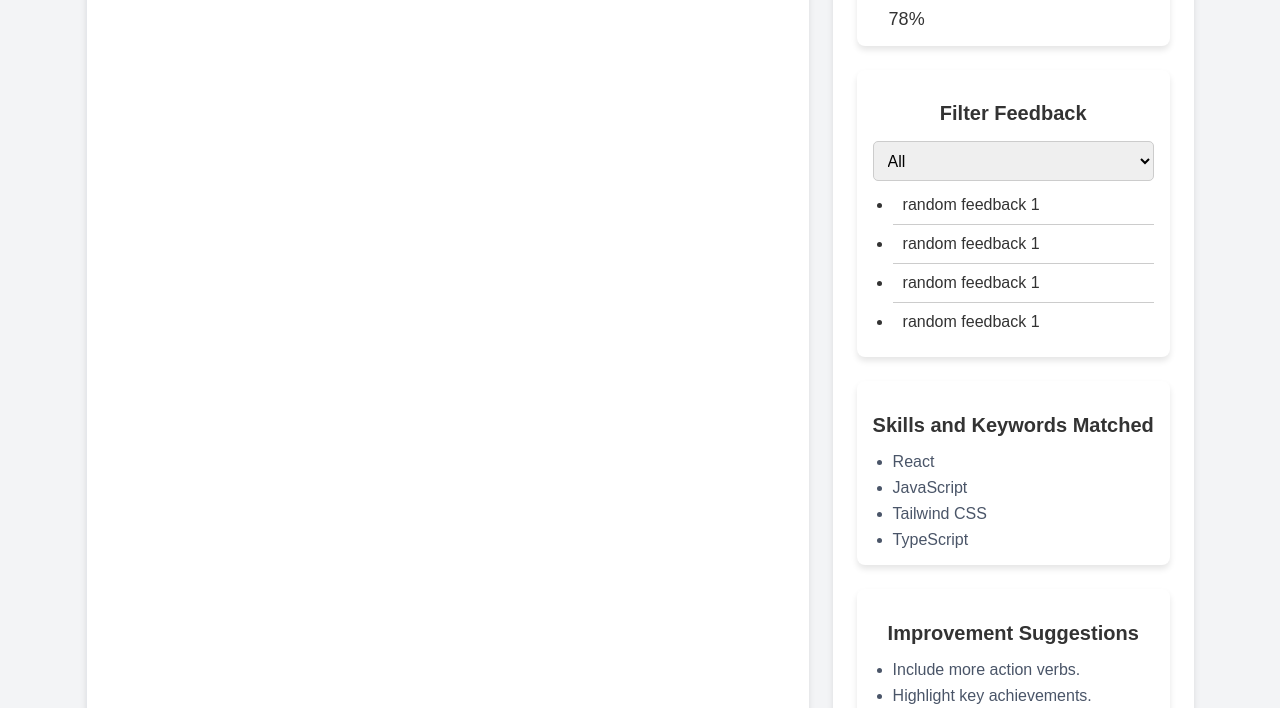
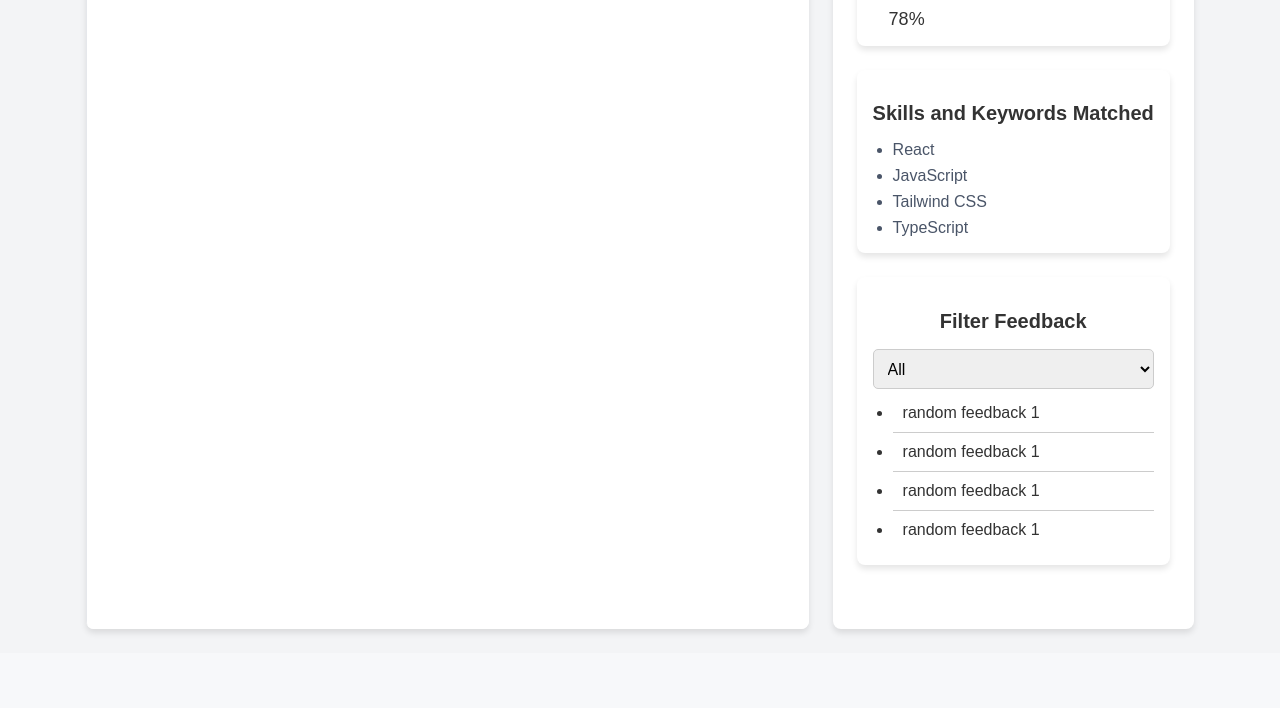
Before and after one commit to BrianOat/resume_analyzer, a React (Create React App) app in the folder frontend/: page /dashboard in a window 1280 px wide. Shown: the part 244-952 px from the top of the page. After the commit the page ends 897 px from the top, so only its background shows below. Built offline with nearby package versions, Linux system fonts and the light colour scheme; sample sign-in values are in the browser's storage.

Commit message:
removed improvementsuggestions component from displaying

```diff
--- a/frontend/src/components/dashboard/Dashboard.tsx
+++ b/frontend/src/components/dashboard/Dashboard.tsx
@@ -22,9 +22,8 @@ const Dashboard = () => {
         <div className="dashboard-analysis-results">
           <h1 className="dashboard-header">Resume Analysis Results</h1>
           <ResumeFitScore />
+          <SkillsMatched />
           <FeedbackFilter />
-          <SkillsMatched />
-          <ImprovementSuggestions />
         </div>
       </div>
     </div>
```
